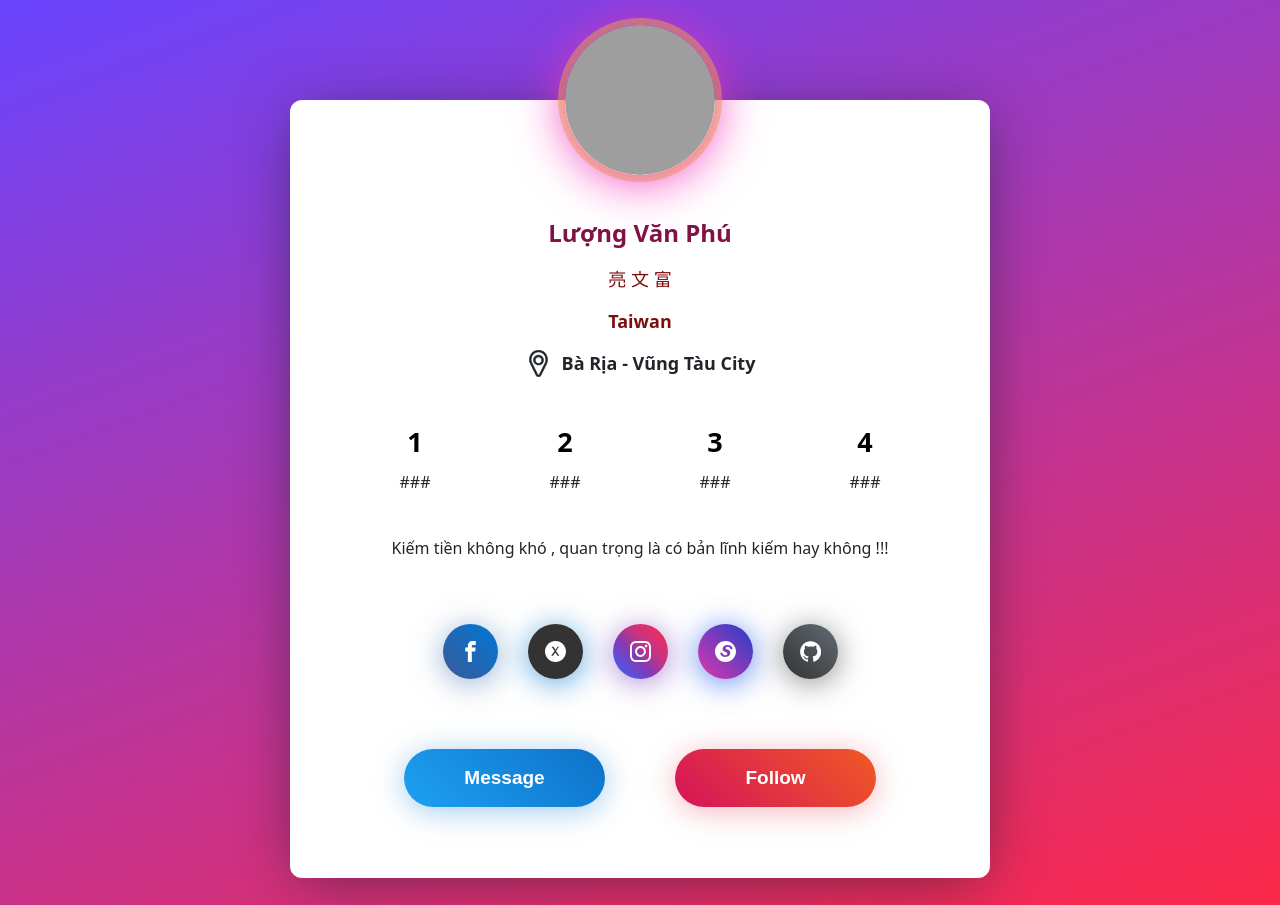
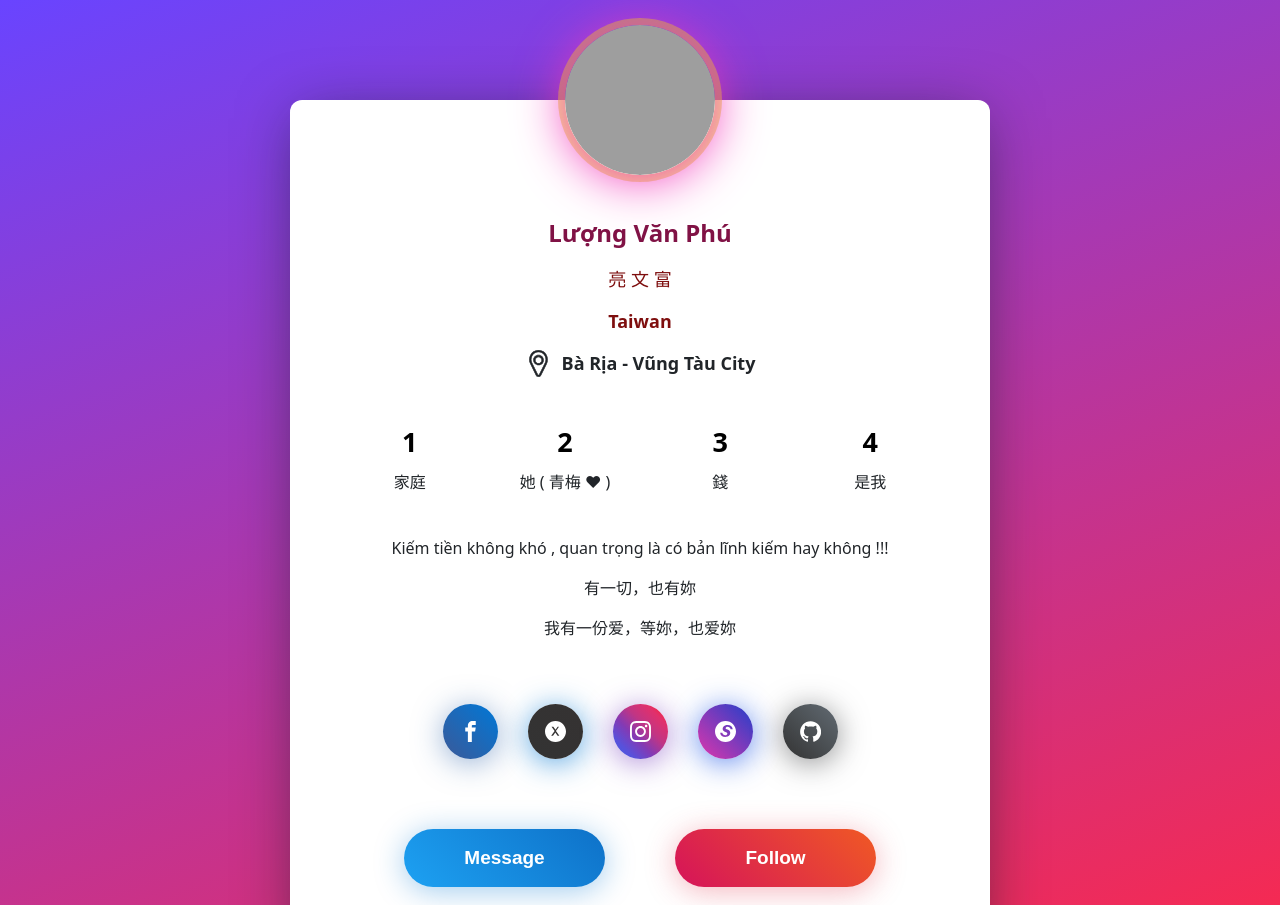
Before and after one commit to phudthw/profile, a plain HTML site: page index.html in a window 1280 px wide. Shown: the top 905 px of the page. Drawn offline with nearby package versions, Linux system fonts and the light colour scheme; grey boxes are pictures that could not be loaded.

Commit message:
Update1 index.html

```diff
--- a/index.html
+++ b/index.html
@@ -30,27 +30,29 @@
       <div class="profile-card-inf">
         <div class="profile-card-inf__item">
           <div class="profile-card-inf__title">1</div>
-          <div class="profile-card-inf__txt">###</div>
+          <div class="profile-card-inf__txt">家庭</div>
         </div>
 
         <div class="profile-card-inf__item">
           <div class="profile-card-inf__title">2</div>
-          <div class="profile-card-inf__txt">###</div>
+          <div class="profile-card-inf__txt">她 ( 青梅 ❤ )</div>
         </div>
 
         <div class="profile-card-inf__item">
           <div class="profile-card-inf__title">3</div>
-          <div class="profile-card-inf__txt">###</div>
+          <div class="profile-card-inf__txt">錢</div>
         </div>
 
         <div class="profile-card-inf__item">
           <div class="profile-card-inf__title">4</div>
-          <div class="profile-card-inf__txt">###</div>
+          <div class="profile-card-inf__txt">是我</div>
         </div>
       </div>
 
       <div class="text-center p-2 mt-4">
         <p>Kiếm tiền không khó , quan trọng là có bản lĩnh kiếm hay không !!!</p>
+        <p>有一切，也有妳</p>
+        <p>我有一份爱，等妳，也爱妳</p>
       </div>
 
       <div class="profile-card-social">
@@ -129,7 +131,7 @@
 
       <div class="profile-card-ctr mb-3">
         <a href="#" class="profile-card__button button--blue js-message-btn text-decoration-none text-center">Message</a>
-        <a href="https://www.tiktok.com/@phus14903" class="profile-card__button button--orange text-decoration-none text-center">Follow</a>
+        <a href="https://www.tiktok.com/@suhp_1409" class="profile-card__button button--orange text-decoration-none text-center">Follow</a>
       </div>
     </div>
 
```
